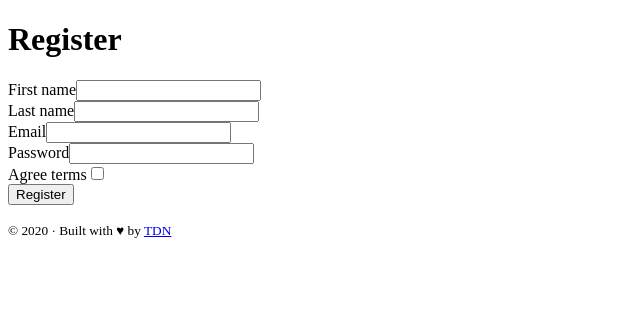
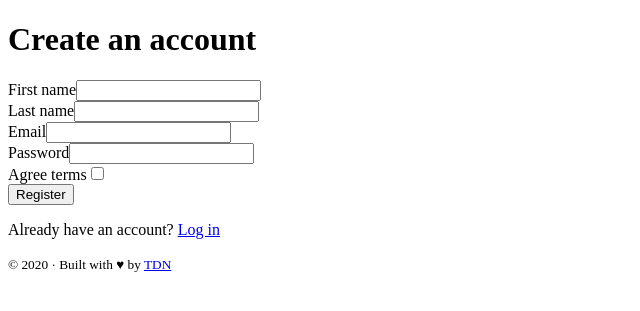
Before and after one commit to LeBerrejeremy/panterest, a Symfony app: template templates/registration/register.html.twig in a window 1280 px wide. Shown: the part 78-389 px from the top of the page, without its empty margins (0-640 px from the left). Run offline with Twig, Linux system fonts and the light colour scheme; the template is opened without the code that fills it, so the values that code supplies are empty; form fields are guessed from the names that the template uses; some libraries are stand-ins or nearby versions.

Commit message:
style registration form

```diff
--- a/templates/registration/register.html.twig
+++ b/templates/registration/register.html.twig
@@ -3,21 +3,35 @@
 {% block title %}Register{% endblock %}
 
 {% block body %}
-    {% for flashError in app.flashes('verify_email_error') %}
+<div class="row">
+    <div class="col-md-6 mx-auto">
+        {% for flashError in app.flashes('verify_email_error') %}
         <div class="alert alert-danger" role="alert">{{ flashError }}</div>
     {% endfor %}
 
-    <h1>Register</h1>
+    <h1 class="text-center my-5">Create an account</h1>
 
     {{ form_start(registrationForm) }}
-        {{ form_row(registrationForm.firstName) }}
-        {{ form_row(registrationForm.lastName) }}
+        <div class="row">
+            <div class="col-md-6">
+                {{ form_row(registrationForm.firstName) }}
+            </div>
+            <div class="col-md-6">
+                {{ form_row(registrationForm.lastName) }}
+            </div>
+        </div>
+
         {{ form_row(registrationForm.email) }}
         {{ form_row(registrationForm.plainPassword, {
             label: 'Password'
         }) }}
         {{ form_row(registrationForm.agreeTerms) }}
 
-        <button type="submit" class="btn btn-primary btn-block">Register</button>
+        <button type="submit" class="btn btn-primary btn-lg btn-block">Register</button>
+        <p class="mt-5 mb-3 text-center text-muted">Already have an account? <a href="{{ path('app_login')}}">Log in</a></p>
     {{ form_end(registrationForm) }}
+
+    </div>
+</div>
+
 {% endblock %}
```
